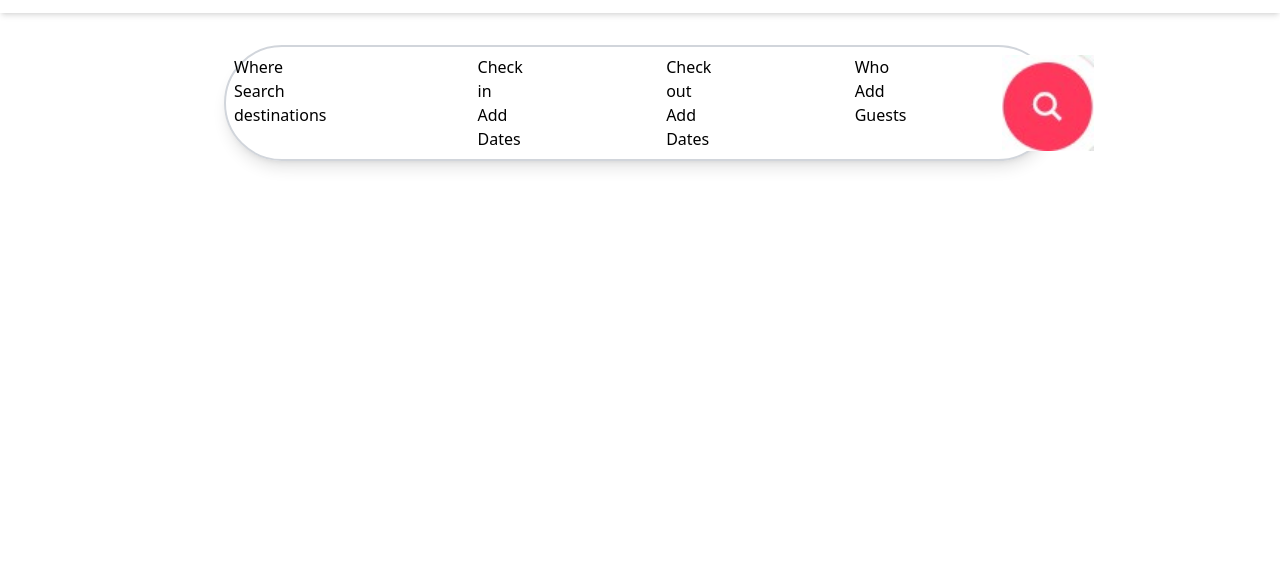
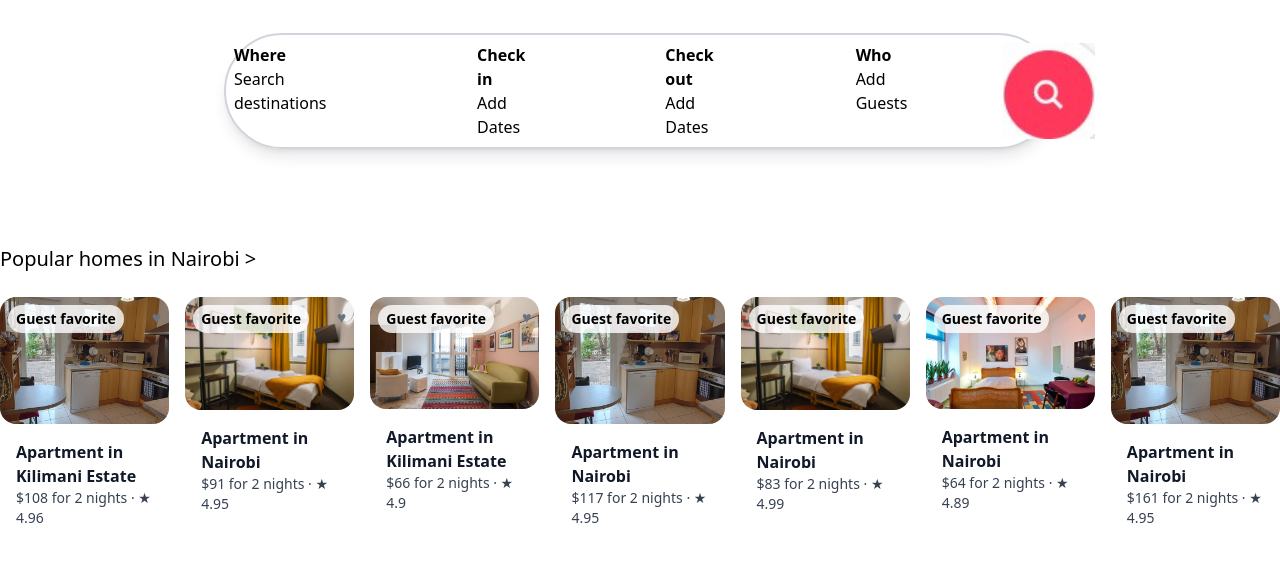
Before and after one commit to samuel-ishimwe203/Airbnb-website, a website: page index.html in a window 1280 px wide. Shown: the part 67-628 px from the top of the page. Drawn offline with nearby package versions, Linux system fonts and the light colour scheme.

Commit message:
feat updation

```diff
--- a/index.html
+++ b/index.html
@@ -7,7 +7,7 @@
   <script src="https://cdn.tailwindcss.com"></script>
 </head>
 <body class="bg-white">
-  <header class="w-full flex items-center justify-between px-6 py-4 shadow-md">
+  <header class="w-full flex items-center justify-between px-6 py-4 ">
 
 
     <div class="flex items-center gap-2">
@@ -50,31 +50,101 @@
   </header>
 
 
-  <div  class="flex gap-32 justify-center mx-auto mt-8 p-2 border-2 border-gray-300 rounded-full shadow-lg w-[65%] ">
+  <div  class="flex gap-32 justify-center mx-auto mt-5 p-2 border-2 border-gray-300 rounded-full shadow-lg w-[65%] ">
 
       <div>
-        <p>Where</p>
+        <p class="font-bold">Where</p>
         <p>Search destinations</p>
       </div>
 
       <div>
-        <p>Check in </p>
+        <p class="font-bold">Check in </p>
         <p>Add Dates</p>
       </div>
 
 
       <div>
-        <p>Check out</p>
+        <p class="font-bold">Check out</p>
         <p>Add Dates</p>
       </div>
 
       <div class="flex gap-24">
         <div>
-        <p>Who</p>
+        <p class="font-bold">Who</p>
         <p>Add Guests</p></div>
         <img src="./images/seach.jpg" alt="">
       </div>
 
   </div>
+
+
+<div class="mt-24">
+  <p class="text-xl">Popular homes in Nairobi ></p>
+  <div class="w-full grid grid-cols-7 gap-4 mt-6">
+    <div class="relative">
+      <img class="w-full rounded-2xl" src="./images/pic2.jpeg" alt="">
+      <div class="absolute top-2 left-2 bg-white bg-opacity-80 rounded-full px-2 py-1 text-sm font-semibold">Guest favorite</div>
+      <div class="absolute top-2 right-2 text-gray-500">♥</div>
+      <div class="p-4 bg-white">
+        <p class="font-semibold text-gray-900">Apartment in Kilimani Estate</p>
+        <p class="text-gray-700 text-sm">$108 for 2 nights · ★ 4.96</p>
+      </div>
+    </div>
+    <div class="relative">
+      <img class="w-full rounded-2xl" src="./images/pic3.jpeg" alt="">
+      <div class="absolute top-2 left-2 bg-white bg-opacity-80 rounded-full px-2 py-1 text-sm font-semibold">Guest favorite</div>
+      <div class="absolute top-2 right-2 text-gray-500">♥</div>
+      <div class="p-4 bg-white">
+        <p class="font-semibold text-gray-900">Apartment in Nairobi</p>
+        <p class="text-gray-700 text-sm">$91 for 2 nights · ★ 4.95</p>
+      </div>
+    </div>
+    <div class="relative">
+      <img class="w-full rounded-2xl" src="./images/pic4.jpeg" alt="">
+      <div class="absolute top-2 left-2 bg-white bg-opacity-80 rounded-full px-2 py-1 text-sm font-semibold">Guest favorite</div>
+      <div class="absolute top-2 right-2 text-gray-500">♥</div>
+      <div class="p-4 bg-white">
+        <p class="font-semibold text-gray-900">Apartment in Kilimani Estate</p>
+        <p class="text-gray-700 text-sm">$66 for 2 nights · ★ 4.9</p>
+      </div>
+    </div>
+    <div class="relative">
+      <img class="w-full rounded-2xl" src="./images/pic2.jpeg" alt="">
+      <div class="absolute top-2 left-2 bg-white bg-opacity-80 rounded-full px-2 py-1 text-sm font-semibold">Guest favorite</div>
+      <div class="absolute top-2 right-2 text-gray-500">♥</div>
+      <div class="p-4 bg-white">
+        <p class="font-semibold text-gray-900">Apartment in Nairobi</p>
+        <p class="text-gray-700 text-sm">$117 for 2 nights · ★ 4.95</p>
+      </div>
+    </div>
+    <div class="relative">
+      <img class="w-full rounded-2xl" src="./images/pic3.jpeg" alt="">
+      <div class="absolute top-2 left-2 bg-white bg-opacity-80 rounded-full px-2 py-1 text-sm font-semibold">Guest favorite</div>
+      <div class="absolute top-2 right-2 text-gray-500">♥</div>
+      <div class="p-4 bg-white">
+        <p class="font-semibold text-gray-900">Apartment in Nairobi</p>
+        <p class="text-gray-700 text-sm">$83 for 2 nights · ★ 4.99</p>
+      </div>
+    </div>
+    <div class="relative">
+      <img class="w-full rounded-2xl" src="./images/pic7.jpeg" alt="">
+      <div class="absolute top-2 left-2 bg-white bg-opacity-80 rounded-full px-2 py-1 text-sm font-semibold">Guest favorite</div>
+      <div class="absolute top-2 right-2 text-gray-500">♥</div>
+      <div class="p-4 bg-white">
+        <p class="font-semibold text-gray-900">Apartment in Nairobi</p>
+        <p class="text-gray-700 text-sm">$64 for 2 nights · ★ 4.89</p>
+      </div>
+    </div>
+    <div class="relative">
+      <img class="w-full rounded-2xl" src="./images/pic2.jpeg" alt="">
+      <div class="absolute top-2 left-2 bg-white bg-opacity-80 rounded-full px-2 py-1 text-sm font-semibold">Guest favorite</div>
+      <div class="absolute top-2 right-2 text-gray-500">♥</div>
+      <div class="p-4 bg-white">
+        <p class="font-semibold text-gray-900">Apartment in Nairobi</p>
+        <p class="text-gray-700 text-sm">$161 for 2 nights · ★ 4.95</p>
+      </div>
+    </div>
+  </div>
+</div>
 </body>
 </html>
```
Also changed, not shown: images/imag.jpg (added), images/pic2.jpeg (renamed from images/16a3483b-9545-4458-b20b-d6b8c78fe219.jpeg), images/pic3.jpeg (renamed from images/1bbf3e15-1cc2-4b7d-8db6-5c5efe01ac92_1.jpeg), images/pic4 (2).jpeg (renamed from images/f9857a0e_original.jpg.jpeg), images/pic4.jpeg (renamed from images/f23f083f_original.jpg.jpeg), images/pic5.jpeg (renamed from images/feec309c-0636-4ddb-982f-87cec9a1ab47.jpg.jpeg), images/pic6.jpeg (renamed from images/f8718785-19c3-44a8-8e34-43b10aa816e6.jpg_2.jpeg), images/pic7.jpeg (renamed from images/ecc9473b_original.jpg.jpeg), images/pic8.jpeg (renamed from images/c0b6ad7d-ba41-4f0c-9f50-048d729157a8.jpeg), images/pic9.jpeg (renamed from images/ac6ebb12-14bb-4b0f-8e29-7ae997face53.jpg_2.jpeg).
